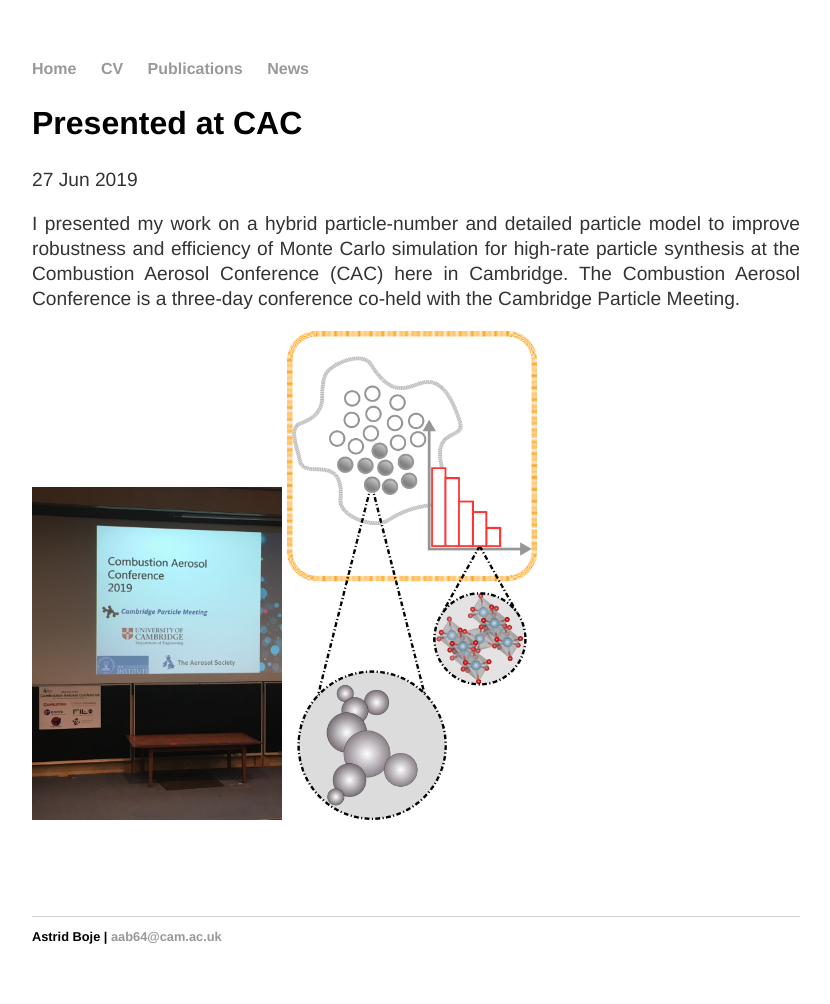
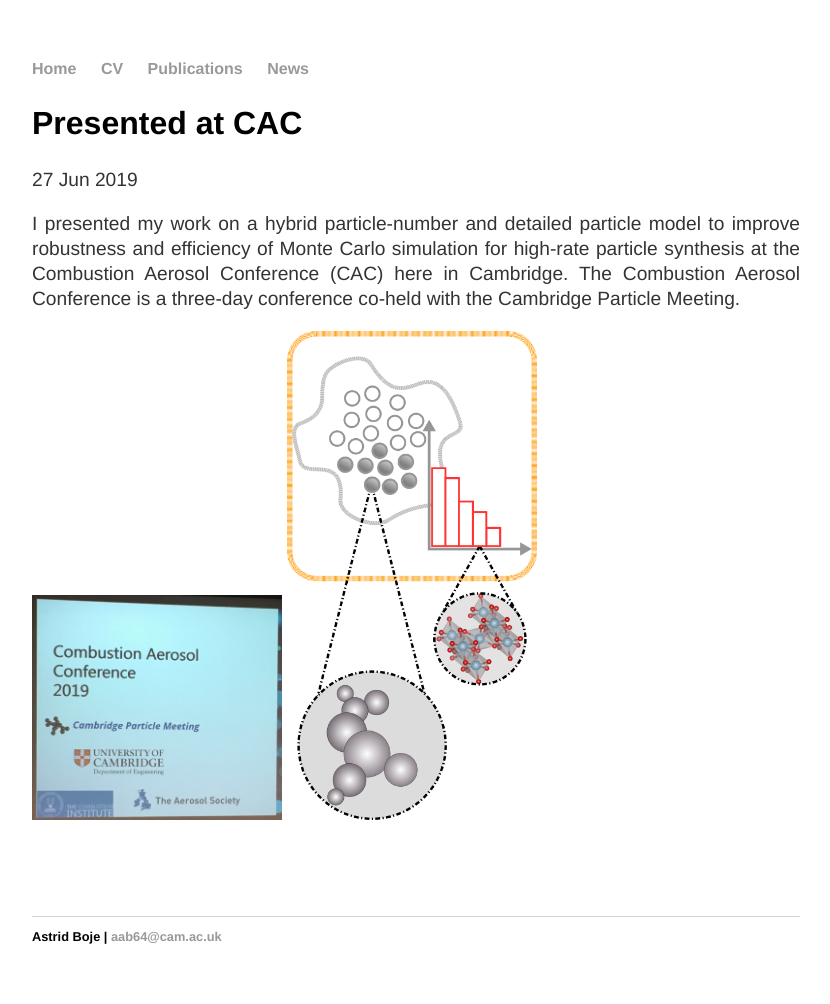
Before and after one commit to aab64/aab64.github.io, a Jekyll site: the page built from _posts/2019-06-27-Presented-at-CAC.md, in a window 1280 px wide. Shown: the whole page, without its empty margins (224-1054 px from the left). Built offline with Jekyll 4.4.1, drawn with Linux system fonts in a browser that asks for light colours.

Commit message:
Update 2019-06-27-Presented-at-CAC.md

```diff
--- a/_posts/2019-06-27-Presented-at-CAC.md
+++ b/_posts/2019-06-27-Presented-at-CAC.md
@@ -8,7 +8,7 @@ date: 2019-06-27
 I presented my work on a hybrid particle-number and detailed particle model to improve robustness and efficiency of Monte Carlo simulation for high-rate particle synthesis at the Combustion Aerosol Conference (CAC) here in Cambridge. The Combustion Aerosol Conference is a three-day conference co-held with the Cambridge Particle Meeting.
 </p>
 
-<img src="/images/CAC_2019.JPG" width="250"/>
+<img src="/images/CAC_06_2019.JPG" width="250"/>
 <img src="/images/Hybrid_cartoon.png" width="250"/>
 
 <p>
```
